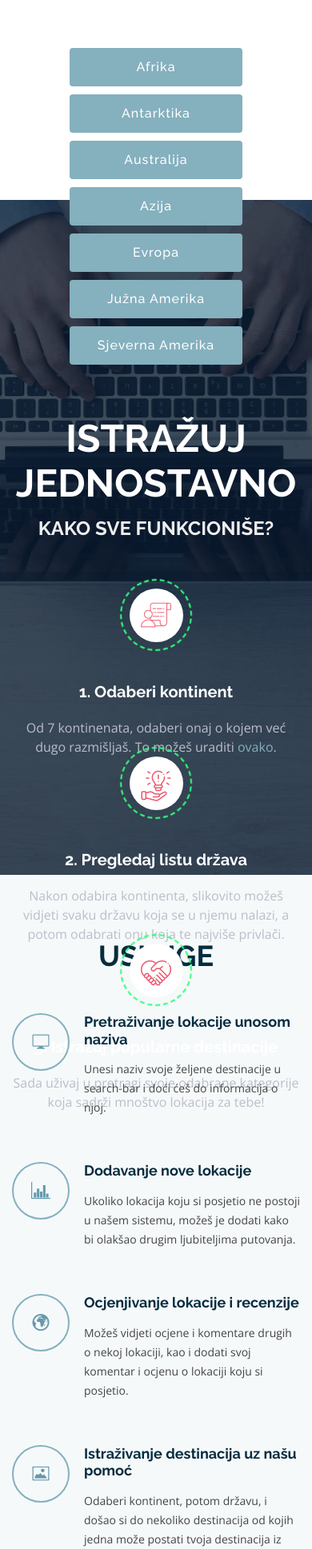
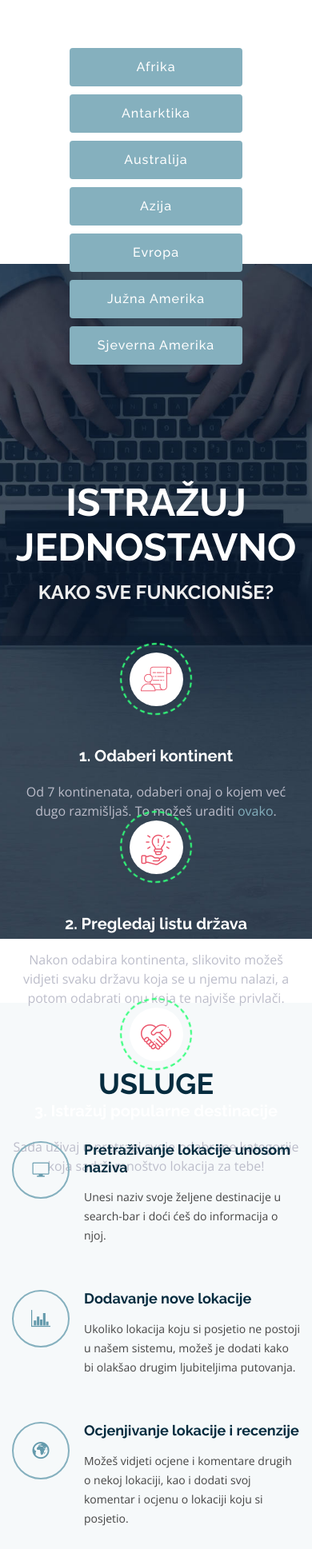
Before and after one commit to bsuljic1/TraWorld, a Django app: page / in a window 390 px wide. Shown: the part 1438-3375 px from the top of the page at 80% size. Run offline with Django 3.2, Linux system fonts and the light colour scheme; data comes from the database, SQL or seed files in the repository; both versions use the stored data as it was after the commit; some libraries are stand-ins or nearby versions.

Commit message:
malo rasporedjen kod

```diff
--- a/myapp/views.py
+++ b/myapp/views.py
@@ -36,9 +36,8 @@ def login_view(request):
     return render(request, 'login.html', {'form': form})
 
 
-@login_required(login_url="/login/")
 def logout_view(request):
-    if request.method == 'POST':
+    if request.method == 'GET':
         logout(request)
         return redirect('homepage')
 
--- a/static/css/kontinenti.css
+++ b/static/css/kontinenti.css
@@ -1,11 +1,30 @@
 .kontinenti {
     margin-top: 20px;
 }
+
 #search-continents{
     width:100%;
     height: 100vh;
     background: #fff;
 }
+
+.search-continents .content h2 {
+    margin-top: 20px;
+    font-weight: 700;
+    font-size: 48px;
+    line-height: 60px;
+    margin-bottom: 20px;
+    text-transform: uppercase;
+    color: #052c3f;
+}
+
+.search-continents .content h3 {
+    font-weight: 500;
+    line-height: 32px;
+    font-size: 24px;
+    color: #4d8090;
+}
+
 
 .kontinent {
     width: 60%;
--- a/static/css/search.css
+++ b/static/css/search.css
@@ -1,6 +1,11 @@
 .search {
     width: 40%;
     font-family: "Raleway", sans-serif;
+}
+
+
+.btn-search {
+    margin-top: 40px;
 }
 
 
--- a/static/css/style.css
+++ b/static/css/style.css
@@ -926,7 +749,7 @@ section {
 }
 
 
-.services-area {
+.howitworks {
     background-image: url('../img/howitworks.jpg');
     background-size: cover;
     width: 100%;
@@ -937,7 +760,7 @@ section {
 }
 
 
-.services-area > .container {
+.howitworks > .container {
     align-items: center;
     margin-top: 200px;
     position: relative;
@@ -945,27 +768,27 @@ section {
 
 
 @media only screen and (min-width: 768px) and (max-width: 991px) {
-    .services-area {
+    .howitworks {
         padding-top: 100px;
         padding-bottom: 80px
     }
 }
 
 @media only screen and (min-width: 576px) and (max-width: 767px) {
-    .services-area {
+    .howitworks {
         padding-top: 70px;
         padding-bottom: 20px
     }
 }
 
 @media (max-width: 575px) {
-    .services-area {
+    .howitworks {
         padding-top: 70px;
         padding-bottom: 20px
     }
 }
 
-.services-area .single-services .services-icon {
+.howitworks .single-services .services-icon {
     margin-bottom: 50px;
     width: 67px;
     height: 67px;
@@ -977,7 +800,7 @@ section {
     position: relative
 }
 
-.services-area .single-services .services-icon::before {
+.howitworks .single-services .services-icon::before {
     content: "";
     position: absolute;
     top: -12px;
@@ -1001,14 +824,14 @@ section {
     }
 }
 
-.services-area .single-services .services-icon span {
+.howitworks .single-services .services-icon span {
     color: #eb566c;
     font-size: 38px;
     padding-top: 3px;
     display: block
 }
 
-.services-area .single-services .services-cap h5 > a {
+.howitworks .single-services .services-cap h5 > a {
     color: #fff;
     font-size: 20px;
     font-weight: 700;
@@ -1022,19 +845,19 @@ section {
 }
 
 @media only screen and (min-width: 576px) and (max-width: 767px) {
-    .services-area .single-services .services-cap h5 > a {
+    .howitworks .single-services .services-cap h5 > a {
         font-size: 29px
     }
 }
 
-.services-area .single-services .services-cap p {
+.howitworks .single-services .services-cap p {
     margin-bottom: 0px;
     color: #bcbdca;
     font-size: 16px
 }
 
 @media only screen and (min-width: 576px) and (max-width: 767px) {
-    .services-area .single-services .services-cap p {
+    .howitworks .single-services .services-cap p {
         font-size: 15px
     }
 }
@@ -1070,7 +893,7 @@ section {
 }
 
 
-.services-area h1 {
+.howitworks h1 {
     margin: 0 0 15px 0;
     font-size: 48px;
     font-weight: 700;
@@ -1079,7 +902,7 @@ section {
     color: #fff;
 }
 
-.services-area h2 {
+.howitworks h2 {
     color: #eee;
     margin-bottom: 30px;
     font-size: 24px;
--- a/templates/base_layout.html
+++ b/templates/base_layout.html
@@ -46,7 +46,7 @@
             <ul>
                 <li class="active" id="home"><a href="{% url 'homepage' %}">Početna</a></li>
                 <li><a href="#search-continents">Pretraga</a></li>
-                <li><a href="#services-area">Kako funkcioniše?</a></li>
+                <li><a href="#howitworks">Kako funkcioniše?</a></li>
                 <li><a href="#services">Usluge</a></li>
                 {#                <li class="drop-down"><a href="">Drop Down</a>#}
                 {#                    <ul>#}
@@ -66,9 +66,12 @@
                 {#                    </ul>#}
                 {#                </li>#}
                 <li><a href="#contact">Kontakti</a></li>
+                {% if user.is_authenticated %}
+                    <li id="logout"><a href="{% url 'logout' %}">Logout</a></li>
+                {% else %}
                     <li id="login"><a href="{% url 'login' %}">Prijavi se</a></li>
                     <li id="register"><a href="{% url 'signup' %}">Registruj se</a></li>
-<li id="logout"><a href="{% url 'logout' %}">Logout</a></li>
+                {% endif %}
             </ul>
         </nav><!-- .nav-menu -->
 
--- a/templates/homepage.html
+++ b/templates/homepage.html
@@ -52,8 +52,8 @@
             </div>
         </section>
 
-        <div id="services-area">
-            <div class="services-area">
+        <section id="howitworks">
+            <div class="howitworks">
                 <div class="container">
                     <div class="row">
                         <div class="col-lg-12">
```
Also changed, not shown: other parts of static/css/style.css (+0 -177 lines), static/css/galerija.css (added, +38 -0 lines), static/css/lokacija.css (added, +112 -0 lines), templates/lokacija.html (+13 -17 lines), db.sqlite3. Lines whose indentation alone changed are shown as unchanged.
